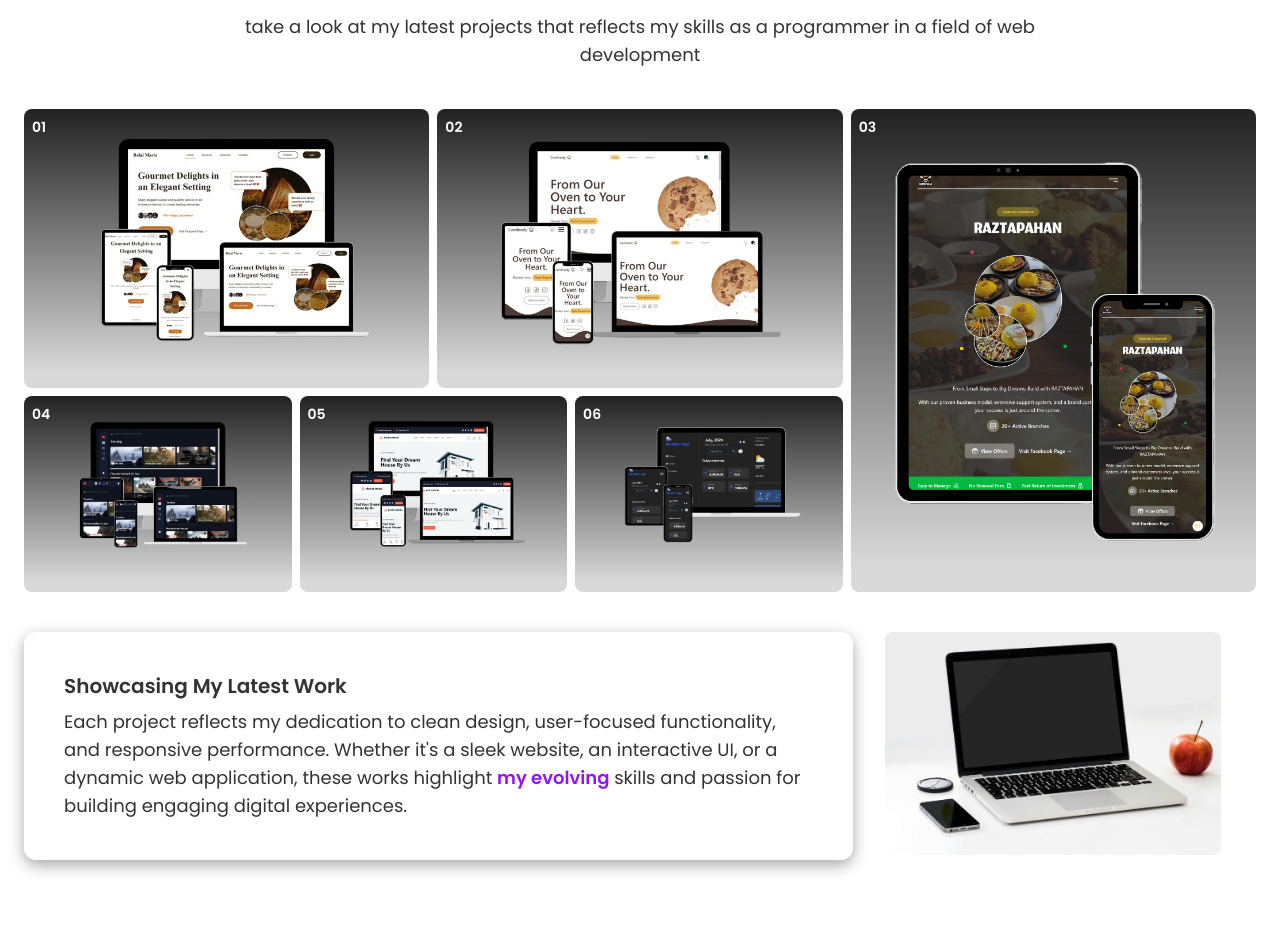
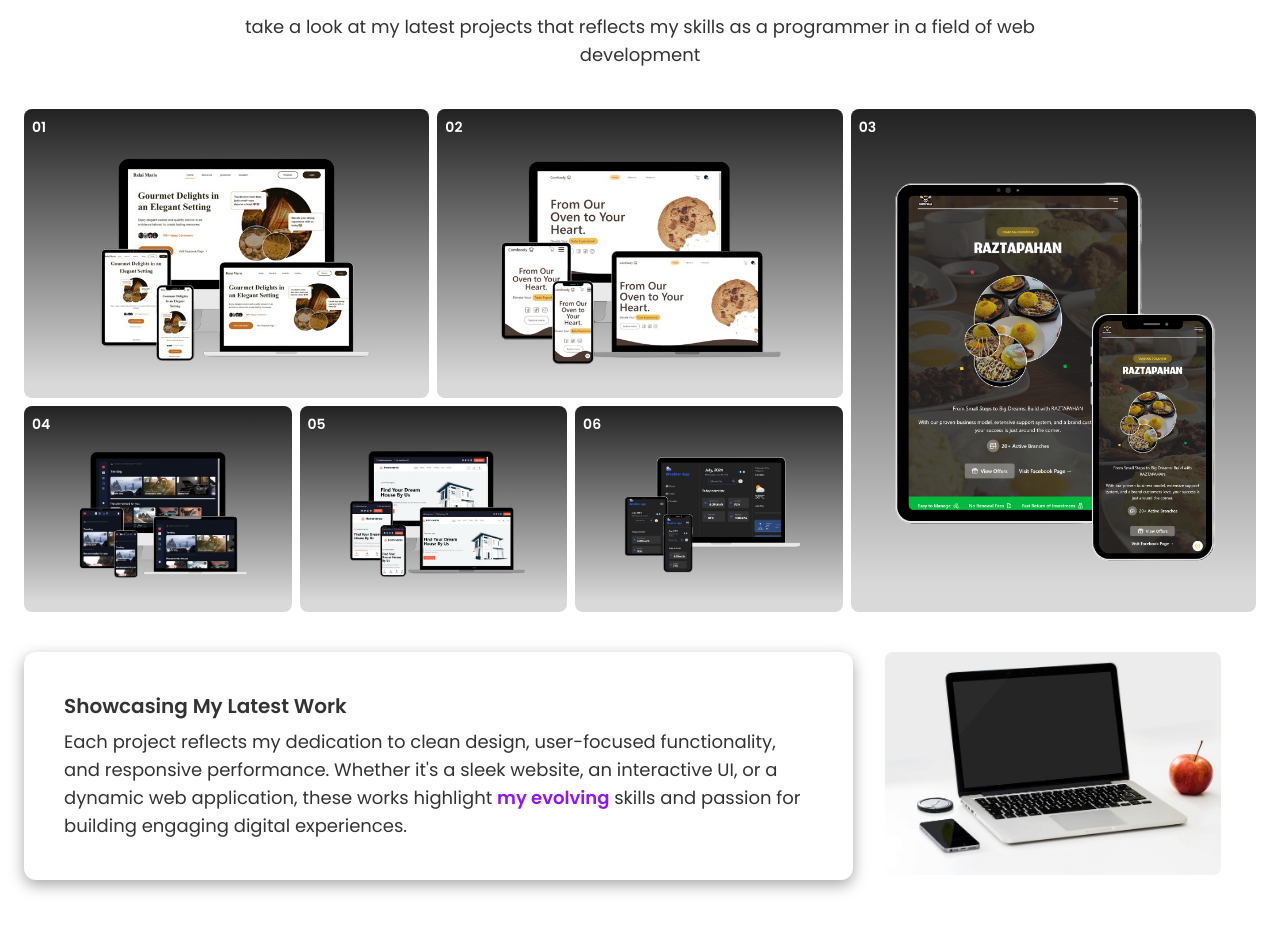
Before and after one commit to ryu-zaki/jhonwellespanola, a React (Vite) app: page / in a window 1280 px wide. Shown: the part 1929-2855 px from the top of the page. Built offline with nearby package versions, Linux system fonts and the light colour scheme.

Commit message:
ui: adjusted top margin of project box.

```diff
--- a/src/components/RecentProjects.tsx
+++ b/src/components/RecentProjects.tsx
@@ -103,7 +103,7 @@ const ProjectBox:React.FC<{ data: ProjectType, index: number }> = ({ data, index
 
       <h3 className='absolute top-2 left-2 text-white poppins-semibold text-sm'>0{index}</h3>
       <div className='proj_img'>
-      <img className={`w-full h-full object-cover md:group-hover:scale-110 duration-500 transition-all`} src={imgProj} alt="" />
+      <img className={`w-full h-full object-cover md:group-hover:scale-110 duration-500 transition-all mt-5`} src={imgProj} alt="" />
       </div>
 
 
```
